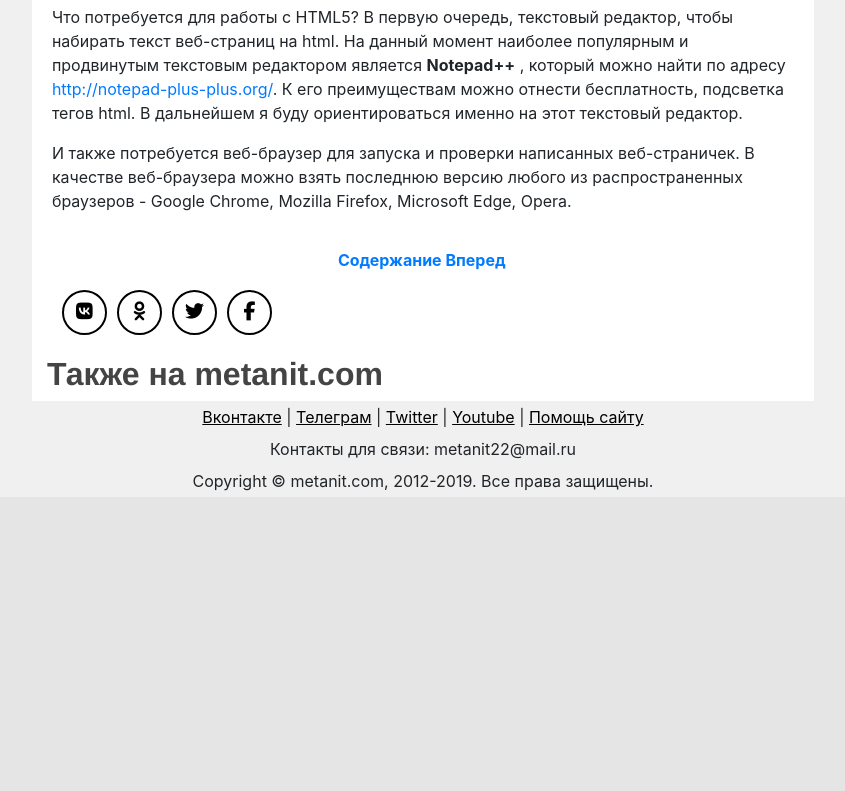
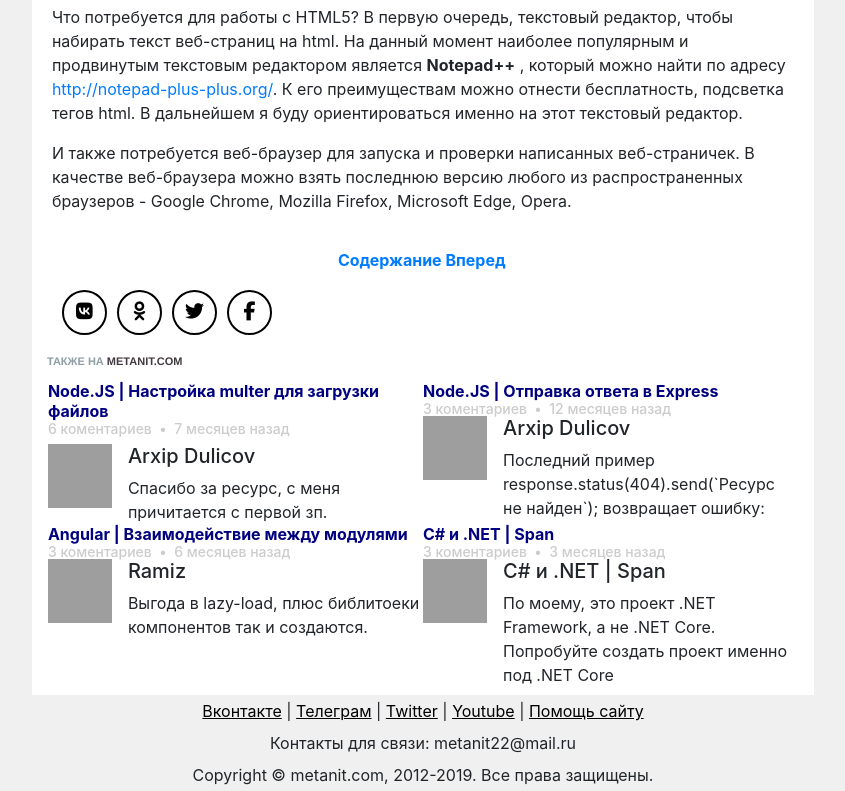
Before and after one commit to poshtak999/METANIT, a plain HTML site: page index2.html in a window 1280 px wide. Shown: the part 1625-2416 px from the top of the page, without its empty margins (217-1062 px from the left). Before the commit the page ends 2122 px from the top, so only its background shows below. Drawn offline with nearby package versions, Linux system fonts and the light colour scheme; grey boxes are pictures that could not be loaded.

Commit message:
made a block also

```diff
--- a/index2.html
+++ b/index2.html
@@ -111,29 +111,44 @@
             <div class="container-post">
               <p>HTML (HyperText Markup Language) представляет язык разметки гипертекста, используемый преимущественно для создания документов в сети интернет.
                 HTML начал свой путь в начале 90-х годов как примитивный язык для создания веб-страниц, и в настоящий момент уже трудно представить себе интернет без HTML.
-                Подавляющее большинство сайтов так или иначе используют HTML.</p>
-                <p>В 2014 году официально была завершена работа над новым стандартом - HTML5, который фактически произвел революцию, привнеся в HTML много нового.</p>
-                <p>Что именно привнес HTML5?</p>
+                Подавляющее большинство сайтов так или иначе используют HTML.
+              </p>
+              <p>
+                В 2014 году официально была завершена работа над новым стандартом - HTML5, который фактически произвел революцию, привнеся в HTML много нового.
+              </p>
+              <p>
+                Что именно привнес HTML5?
+              </p>
               <ul>
-                  <li><p>HTML5 определяет новый алгоритм парсинга для создания структуры DOM</p>
+                <li>
+                  <p>HTML5 определяет новый алгоритм парсинга для создания структуры DOM</p>
                 </li>
-                  <li><p>добавление новых элементов и тегов, как например, элементы </p>
+                <li>
+                  <p>добавление новых элементов и тегов, как например, элементы </p>
                 </li>
-                  <li><p>переопределение правил и семантики уже существовавших элементов HTML</p>
+                <li>
+                  <p>переопределение правил и семантики уже существовавших элементов HTML</p>
                 </li>
               </ul>
-                <p>Фактически с добавлением новых функций HTML5 стал не просто новой версией языка разметки для создания веб-страниц, но и фактически платформой для создания
+              <p>
+                Фактически с добавлением новых функций HTML5 стал не просто новой версией языка разметки для создания веб-страниц, но и фактически платформой для создания
                 приложений, а область его использования вышла далеко за пределы веб-среды интернет: HTML5 применяется также для создания мобильных приложений
-                  под Android, iOS, Windows Mobile и даже для создания десктопных приложений для обычных компьютеров (в частности, в ОС Windows 8/8.1/10).</p>
-                  <p>В итоге, как правило, HTML 5 применяется преимущественно в двух значениях:</p>
+                под Android, iOS, Windows Mobile и даже для создания десктопных приложений для обычных компьютеров (в частности, в ОС Windows 8/8.1/10).
+              </p>
+              <p>
+                В итоге, как правило, HTML 5 применяется преимущественно в двух значениях:
+              </p>
               <ul>
-                    <li><p>HTML 5 как обновленный язык разметки гипертекста, некоторое развитие предыдущей версии HTML 4</p>
+                <li>
+                  <p>HTML 5 как обновленный язык разметки гипертекста, некоторое развитие предыдущей версии HTML 4</p>
                 </li>
-                    <li><p>HTML 5 как мощная платформа для создания веб-приложений, которая включает не только непосредственно язык разметки гипертекста, обновленный HTML,
+                <li>
+                  <p>HTML 5 как мощная платформа для создания веб-приложений, которая включает не только непосредственно язык разметки гипертекста, обновленный HTML,
                   но и язык программирования JavaScript и каскадные таблицы стилей CSS 3.</p>
                 </li>
               </ul>
-                  <p>Кто отвечает за развитие HTML5? Этим занимается <b>World Wide Web Consortium</b>
+              <p>
+                Кто отвечает за развитие HTML5? Этим занимается <b>World Wide Web Consortium</b>
                 (сокращенно W3C - Консорциум Всемирной Паутины) - независимая
                 международная организация, которая определяет стандарт HTML5 в виде спецификаций. Текущую полную спецификацию на английском языке можно посмотреть по
                 <a href="https://www.w3.org/TR/html5/" rel="nofollow">https://www.w3.org/TR/html5/</a>
@@ -141,19 +156,29 @@
                 выпуская обновления к спецификации.
               </p>
               <h3>Поддержка браузерами</h3>
-                  <p>Надо отметить, что между спецификацией HTML5 и использованием этой технологии в веб-браузерах всегда был разрыв. Большинство браузеров стало внедрять стандарты HTML5
+              <p>
+                Надо отметить, что между спецификацией HTML5 и использованием этой технологии в веб-браузерах всегда был разрыв. Большинство браузеров стало внедрять стандарты HTML5
                 еще до их официальной публикации. И к текущему моменту большинство последних версий браузеров поддерживают большинство функциональностей HTML5
                 (Google Chrome, Firefox, Opera, Internet Explorer 11, Microsoft Edge). В то же время многие старые браузеры, как например, Internet Explorer 8
-                    и более младшие версии, не поддерживают стандарты, а IE 9, 10 поддерживает лишь частично.</p>
-                    <p>При этом даже те браузеры, которые в целом поддерживают стандарты, могут не поддерживать какие-то отдельные функции. И это тоже надо учитывать в работе. Но в целом
-                      с поддержкой данной технологии довольно хорошая ситуация.</p>
-                    <p>Для проверки поддержки HTML5 конкретным браузером можно использовать специальный сервис <a href="http://html5test.com" rel="nofollow">http://html5test.com</a></p>
+                и более младшие версии, не поддерживают стандарты, а IE 9, 10 поддерживает лишь частично.
+              </p>
+              <p>
+                При этом даже те браузеры, которые в целом поддерживают стандарты, могут не поддерживать какие-то отдельные функции. И это тоже надо учитывать в работе. Но в целом
+                  с поддержкой данной технологии довольно хорошая ситуация.
+              </p>
+              <p>
+                Для проверки поддержки HTML5 конкретным браузером можно использовать специальный сервис <a href="http://html5test.com" rel="nofollow">http://html5test.com</a>
+              </p>
               <h3>Необходимые инструменты</h3>
-                    <p>Что потребуется для работы с HTML5? В первую очередь, текстовый редактор, чтобы набирать текст веб-страниц на html. На данный момент наиболее популярным и продвинутым
+              <p>
+                Что потребуется для работы с HTML5? В первую очередь, текстовый редактор, чтобы набирать текст веб-страниц на html. На данный момент наиболее популярным и продвинутым
                   текстовым редактором является <b>Notepad++</b> , который можно найти по адресу <a href="http://notepad-plus-plus.org/" rel="nofollow">http://notepad-plus-plus.org/</a>.
-                        К его преимуществам можно отнести бесплатность, подсветка тегов html. В дальнейшем я буду ориентироваться именно на этот текстовый редактор.</p>
-                    <p>И также потребуется веб-браузер для запуска и проверки написанных веб-страничек. В качестве веб-браузера можно взять последнюю версию любого из
-                        распространенных браузеров - Google Chrome, Mozilla Firefox, Microsoft Edge, Opera.</p>
+                  К его преимуществам можно отнести бесплатность, подсветка тегов html. В дальнейшем я буду ориентироваться именно на этот текстовый редактор.
+              </p>
+              <p>
+                И также потребуется веб-браузер для запуска и проверки написанных веб-страничек. В качестве веб-браузера можно взять последнюю версию любого из
+                  распространенных браузеров - Google Chrome, Mozilla Firefox, Microsoft Edge, Opera.
+              </p>
               <div style="margin-top: 25px; clear: both;"></div>
               <div class="points">
                 <a href="#">Содержание</a>
@@ -171,12 +196,84 @@
               </div>
             </div>
             <div class="discovery-main d-flex justify-content-start">
-                <header>
-                  <h2>
+              <h2 class="secondary-header">
                 Также на
-                    <b>metanit.com</b>
+                <strong class="strong-text">metanit.com</strong>
               </h2>
-                </header>
+            </div>
+            <div class="row pl-3 pr-3 mb-2">
+              <div class="col-12 col-md-6">
+                <div class="row">
+                  <span class="other-news">Node.JS | Настройка multer для загрузки файлов</span>
+                </div>
+                <div class="row mb-2">
+                  <span class="comments">6 коментариев &#160;</span>
+                  <span class="dates">&#160; 7 месяцев назад</span>
+                </div>
+                <div class="row">
+                  <div class="media">
+                    <img src="https://img.favpng.com/7/2/13/computer-icons-user-male-png-favpng-uZhXqDzzpxqEagQ6d5x9J5By9.jpg" width="64" height="64" class="mr-3" alt="user">
+                    <div class="media-body">
+                      <h5 class="mt-0">Arxip Dulicov</h5>
+                      Спасибо за ресурс, с меня причитается с первой зп.
+                    </div>
+                  </div>
+                </div>
+              </div>
+              <div class="col-12 col-md-6">
+                <div class="row">
+                  <span class="other-news">Node.JS | Отправка ответа в Express</span>
+                </div>
+                <div class="row">
+                  <span class="comments">3 коментариев &#160;</span>
+                  <span class="dates">&#160; 12 месяцев назад</span>
+                </div>
+                <div class="row">
+                  <div class="media">
+                    <img src="https://img.favpng.com/7/2/13/computer-icons-user-male-png-favpng-uZhXqDzzpxqEagQ6d5x9J5By9.jpg" width="64" height="64" class="mr-3" alt="user">
+                    <div class="media-body">
+                      <h5 class="mt-0">Arxip Dulicov</h5>
+                      Последний пример response.status(404).send(`Ресурс не найден`); возвращает ошибку:
+                    </div>
+                  </div>
+                </div>
+              </div>
+              <div class="col-12 col-md-6">
+                <div class="row">
+                  <span class="other-news">Angular | Взаимодействие между модулями</span>
+                </div>
+                <div class="row">
+                  <span class="comments">3 коментариев &#160;</span>
+                  <span class="dates">&#160; 6 месяцев назад</span>
+                </div>
+                <div class="row">
+                  <div class="media">
+                    <img src="https://img.favpng.com/7/2/13/computer-icons-user-male-png-favpng-uZhXqDzzpxqEagQ6d5x9J5By9.jpg" width="64" height="64" class="mr-3" alt="user">
+                    <div class="media-body">
+                      <h5 class="mt-0">Ramiz</h5>
+                        Выгода в lazy-load, плюс библитоеки компонентов так и создаются.
+                    </div>
+                  </div>
+                </div>
+              </div>
+              <div class="col-12 col-md-6">
+                <div class="row">
+                  <span class="other-news">C# и .NET | Span</span>
+                </div>
+                <div class="row">
+                  <span class="comments">3 коментариев &#160;</span>
+                  <span class="dates">&#160; 3 месяцев назад</span>
+                </div>
+                <div class="row">
+                  <div class="media">
+                    <img src="https://img.favpng.com/7/2/13/computer-icons-user-male-png-favpng-uZhXqDzzpxqEagQ6d5x9J5By9.jpg" width="64" height="64" class="mr-3" alt="user">
+                    <div class="media-body">
+                      <h5 class="mt-0">C# и .NET | Span</h5>
+                      По моему, это проект .NET Framework, а не .NET Core. Попробуйте создать проект именно под .NET Core
+                    </div>
+                  </div>
+                </div>
+              </div>
             </div>
           </div>
           <div class="col-12 col-lg-2 p-0 container-side-menu">
--- a/style.css
+++ b/style.css
@@ -123,3 +123,37 @@ h1,h2,h3 {
   margin-top: 20px;
   width: 100%;
 }
+.secondary-header {
+  font-size: 11px;
+  font-weight: 700;
+  text-transform: uppercase;
+  color: rgba(34,59,74,.5);
+  margin-bottom: .8rem;
+}
+.strong-text {
+  color: #413A40;
+}
+.other-news {
+  font-size: 16px;
+  font-weight: 700;
+  line-height: 1.25em;
+  color: rgb(0, 0, 128);
+}
+.comments {
+  display: inline;
+  line-height: 1.1em;
+  font-weight: 500;
+  font-size: 14px;
+  color: #ccc;
+}
+.comments::after {
+  content: '\2022';
+  color: #ccc;
+}
+.dates {
+  display: inline;
+  line-height: 1.1em;
+  font-weight: 500;
+  font-size: 14px;
+  color: #ccc;
+}
```
Lines whose indentation alone changed are shown as unchanged.
